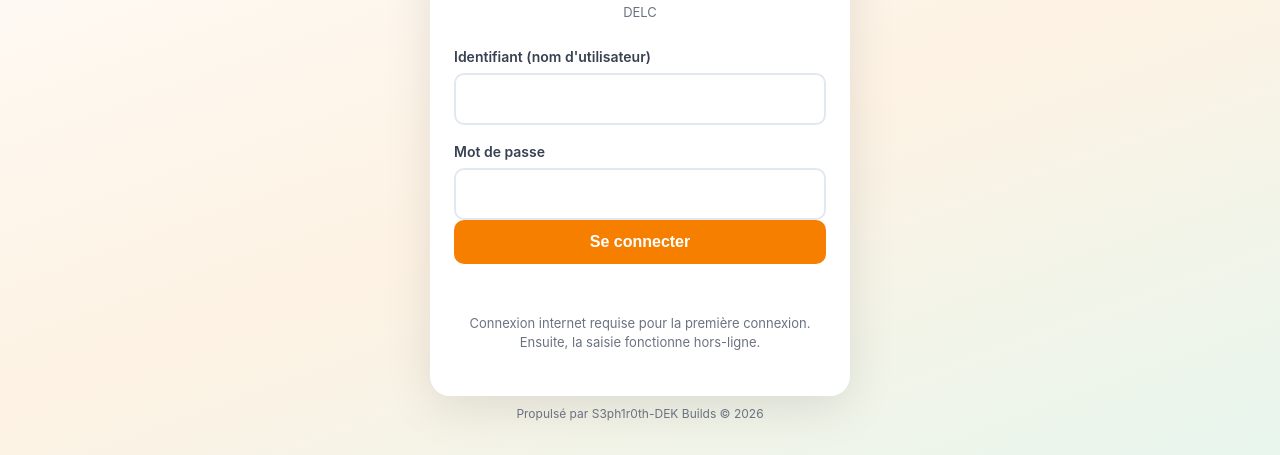
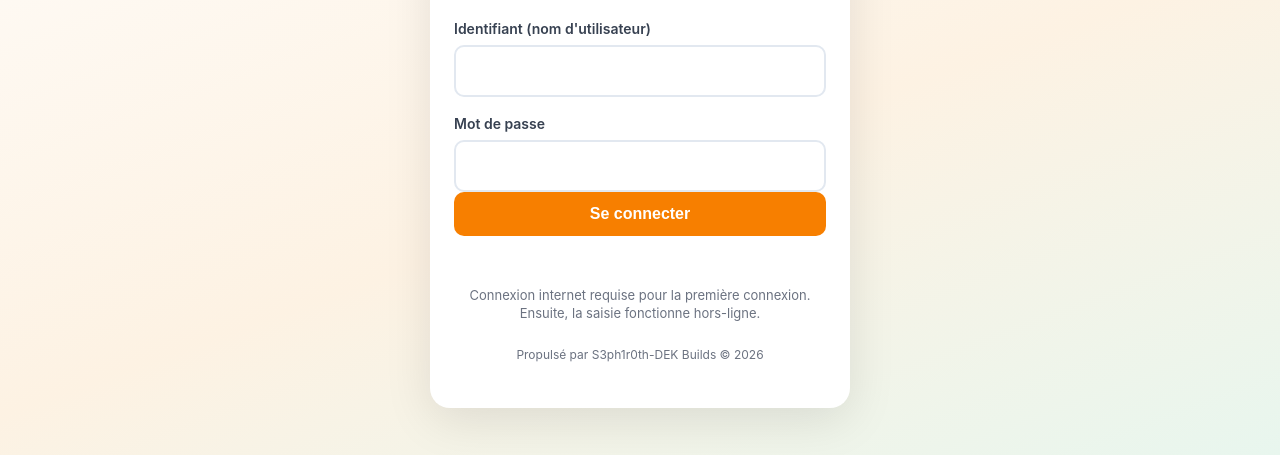
Before and after one commit to S3PH1R0TH-DEV/POINTINSCRIPT, a website: page app/frontend/index.html in a window 1280 px wide. Shown: the part 345-800 px from the top of the page. Drawn offline with Linux system fonts and the light colour scheme.

Commit message:
fix(apk): footer static pour WebView (sans overlay) — login intact

```diff
--- a/app/frontend/css/style.css
+++ b/app/frontend/css/style.css
@@ -253,19 +253,30 @@ td.num, th.num { text-align: right; }
   font-size: 12px;
   color: var(--muted);
   padding: 16px 8px;
-  margin-top: auto;
+  margin-top: 16px;
   line-height: 1.4;
+  pointer-events: none;
+}
+#login-view {
+  flex-direction: column;
+}
+#login-view .login-card {
+  margin-bottom: 16px;
 }
 #login-view .app-footer {
-  position: absolute;
-  bottom: 16px;
-  left: 0;
-  right: 0;
+  position: static;
+  margin-top: 12px;
+  padding: 12px 8px;
+  background: transparent;
+  border: none;
 }
 #app-view .app-footer {
   margin-top: 24px;
   border-top: 1px solid var(--border);
   padding-top: 16px;
+}
+@supports (-webkit-touch-callout: none) {
+  #login-view { min-height: -webkit-fill-available; }
 }
 
 /* ---------- Sélecteur secteur dans modale ---------- */
```
